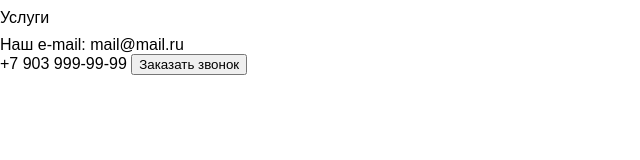
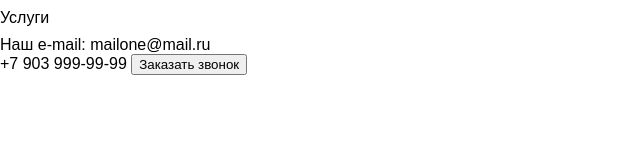
Before and after one commit to iabudunov/special-app, a plain HTML site: page index.html in a window 1280 px wide. Shown: the full height of the page, 0-640 px from the left. Drawn offline with Linux system fonts and the light colour scheme.

```diff
--- a/index.html
+++ b/index.html
@@ -16,7 +16,7 @@
             <a href="#contacts">Контакты</a>
         </nav>
         <div>
-            Наш e-mail: <a href="mailto:mail@mail.ru">mail@mail.ru</a>
+            Наш e-mail: <a href="mailto:mail@mail.ru">mailone@mail.ru</a>
         </div>
         <div>
             <a href="tel:+79039999999">+7 903 999-99-99</a>
```
